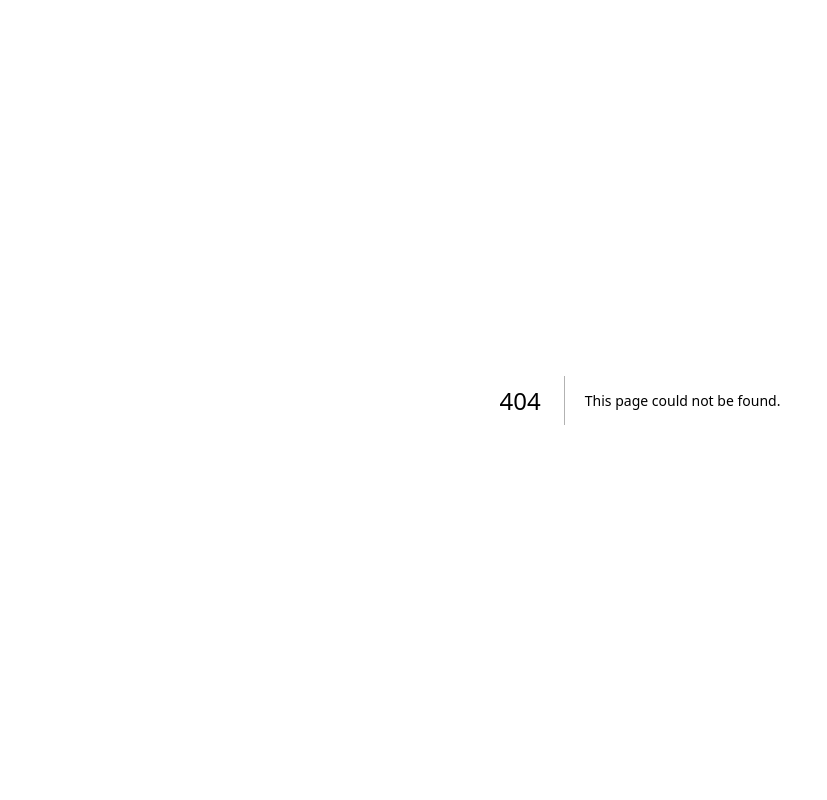
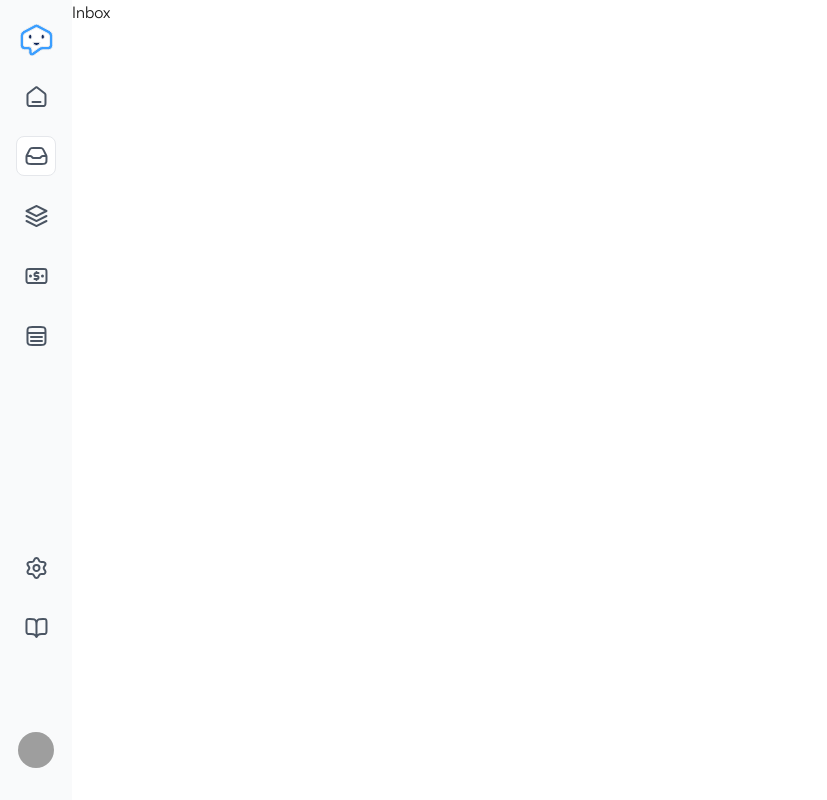
Before and after one commit to punnkam/unified-inbox-will, a Next.js app: page /inbox in a window 1280 px wide. Before the commit this address had no page. Shown: the whole page, without its empty margins (0-827 px from the left). Built offline with nearby package versions, Linux system fonts and the light colour scheme; grey boxes are pictures that could not be loaded.

Commit message:
made sidebar functional + componetized

```diff
--- /dev/null
+++ b/app/(protected-paths)/SideBar.tsx
@@ -0,0 +1,74 @@
+"use client";
+
+import React from "react";
+import HostAiIcon from "../components/icons/HostAiIcon";
+import BankNoteIcon from "../components/icons/BankNoteIcon";
+import BookOpenIcon from "../components/icons/BookOpenIcon";
+import HomeLineIcon from "../components/icons/HomeLineIcon";
+import InboxIcon from "../components/icons/InboxIcon";
+import LayersThreeIcon from "../components/icons/LayersThreeIcon";
+import LayoutAltIcon from "../components/icons/LayoutAltIcon";
+import SettingsIcon from "../components/icons/SettingsIcon";
+import { SideBarIcon } from "./SideBarOption";
+import { usePathname } from "next/navigation";
+
+export const SideBar = () => {
+  const pathname = usePathname();
+
+  return (
+    <div className="h-screen w-fit flex flex-col justify-between items-center bg-primary-subtle stroke-primary px-4 pt-6 pb-8">
+      <div className="flex flex-col items-center">
+        <HostAiIcon />
+        <div className="mt-5 flex flex-col items-center gap-5">
+          <SideBarIcon
+            path={"/home"}
+            icon={<HomeLineIcon />}
+            selected={pathname == "/home"}
+          />
+          <SideBarIcon
+            path={"/inbox"}
+            icon={<InboxIcon />}
+            selected={pathname == "/inbox"}
+          />
+          <SideBarIcon
+            path={"/three"}
+            icon={<LayersThreeIcon />}
+            selected={pathname == "/three"}
+          />
+          <SideBarIcon
+            path={"/money"}
+            icon={<BankNoteIcon />}
+            selected={pathname == "/money"}
+          />
+          <SideBarIcon
+            path={"/layout"}
+            icon={<LayoutAltIcon />}
+            selected={pathname == "/layout"}
+          />
+        </div>
+      </div>
+      <div className="flex flex-col items-center gap-[20px]">
+        {/* settings and book */}
+        <SideBarIcon
+          path={"/settings"}
+          icon={<SettingsIcon />}
+          selected={pathname == "/settings"}
+        />
+        <SideBarIcon
+          path={"/guide"}
+          icon={<BookOpenIcon />}
+          selected={pathname == "/guide"}
+        />
+
+        {/* User Image */}
+        <div className="mt-16">
+          <img
+            src="https://images.unsplash.com/photo-1599566150163-29194dcaad36?q=80&w=1974&auto=format&fit=crop&ixlib=rb-4.0.3&ixid=M3wxMjA3fDB8MHxwaG90by1wYWdlfHx8fGVufDB8fHx8fA%3D%3D"
+            alt="User Image"
+            className="rounded-full w-[36px] h-[36px] object-cover"
+          />
+        </div>
+      </div>
+    </div>
+  );
+};
--- /dev/null
+++ b/app/(protected-paths)/SideBarOption.tsx
@@ -0,0 +1,24 @@
+import Link from "next/link";
+import cn from "classnames";
+
+export const SideBarIcon = ({
+  path,
+  icon,
+  selected,
+}: {
+  path: string;
+  icon: React.ReactNode;
+  selected: boolean;
+}) => {
+  return (
+    <Link
+      href={path}
+      className={cn(
+        "w-10 h-10 rounded-lg flex items-center justify-center text-icon-secondary hover:text-icon-brand hover:bg-primary hover:border hover:stroke-primary",
+        selected && "border bg-primary stroke-primary text-icon-brand"
+      )}
+    >
+      {icon}
+    </Link>
+  );
+};
--- /dev/null
+++ b/app/(protected-paths)/inbox/page.tsx
@@ -0,0 +1,14 @@
+import { Metadata } from "next";
+
+export const metadata: Metadata = {
+  title: "Inbox",
+  description: "Page description",
+};
+
+export default function InboxPage() {
+  return (
+    <div>
+      <h1>Inbox</h1>
+    </div>
+  );
+}
--- a/app/(protected-paths)/layout.tsx
+++ b/app/(protected-paths)/layout.tsx
@@ -2,14 +2,7 @@
 // This will ensure the user is authenticated before accessing the pages in this directory
 
 import React from "react";
-import HostAiIcon from "../components/icons/HostAiIcon";
-import BankNoteIcon from "../components/icons/BankNoteIcon";
-import BookOpenIcon from "../components/icons/BookOpenIcon";
-import HomeLineIcon from "../components/icons/HomeLineIcon";
-import InboxIcon from "../components/icons/InboxIcon";
-import LayersThreeIcon from "../components/icons/LayersThreeIcon";
-import LayoutAltIcon from "../components/icons/LayoutAltIcon";
-import SettingsIcon from "../components/icons/SettingsIcon";
+import { SideBar } from "./SideBar";
 
 export default function ProtectedPathsLayout({
   children,
@@ -21,49 +14,7 @@ export default function ProtectedPathsLayout({
   return (
     <div className="flex">
       {/* Side bar */}
-      <div className="h-screen w-fit flex flex-col justify-between items-center bg-primary-subtle stroke-primary px-4 pt-6 pb-8">
-        <div className="flex flex-col items-center">
-          <HostAiIcon />
-          <div className="mt-5 flex flex-col items-center gap-5">
-            <div className="w-10 h-10 rounded-full flex items-center justify-center">
-              <HomeLineIcon className="text-icon-secondary" />
-            </div>
-            <div className="w-10 h-10 rounded-full flex items-center justify-center">
-              <InboxIcon className="text-icon-secondary" />
-            </div>
-            <div className="w-10 h-10 rounded-full flex items-center justify-center">
-              <LayersThreeIcon className="text-icon-secondary" />
-            </div>
-            <div className="w-10 h-10 rounded-full flex items-center justify-center">
-              <BankNoteIcon className="text-icon-secondary" />
-            </div>
-
-            <div className="w-10 h-10 rounded-full flex items-center justify-center">
-              <LayoutAltIcon className="text-icon-secondary" />
-            </div>
-          </div>
-        </div>
-        <div className="flex flex-col items-center gap-[20px]">
-          {/* settings and book */}
-          <div className="w-10 h-10 rounded-full flex items-center justify-center">
-            <SettingsIcon className="text-icon-secondary" />
-          </div>
-          <div className="w-10 h-10 rounded-full flex items-center justify-center">
-            <BookOpenIcon className="text-icon-secondary" />
-          </div>
-
-          <div className="mt-16">
-            {/* User Image */}
-            <img
-              src="https://images.unsplash.com/photo-1599566150163-29194dcaad36?q=80&w=1974&auto=format&fit=crop&ixlib=rb-4.0.3&ixid=M3wxMjA3fDB8MHxwaG90by1wYWdlfHx8fGVufDB8fHx8fA%3D%3D"
-              alt="Vercel Logo"
-              width={36}
-              height={36}
-              className="rounded-full w-[36px] h-[36px] object-cover"
-            />
-          </div>
-        </div>
-      </div>
+      <SideBar />
 
       {/* Page Content */}
       <div className="flex-grow bg-primary">{children}</div>
--- a/app/layout.tsx
+++ b/app/layout.tsx
@@ -19,7 +19,9 @@ export default function RootLayout({
 }>) {
   return (
     <html lang="en">
-      <body className="font-satoshi bg-primary h-screen ">{children}</body>
+      <body className="font-satoshi bg-primary h-screen text-primary">
+        {children}
+      </body>
     </html>
   );
 }
```
